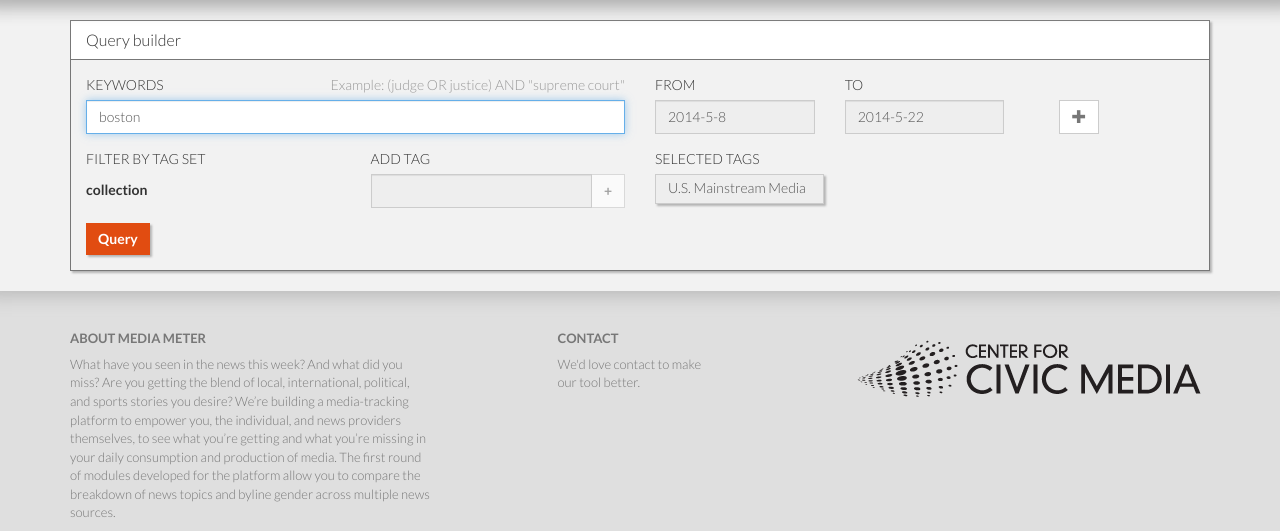
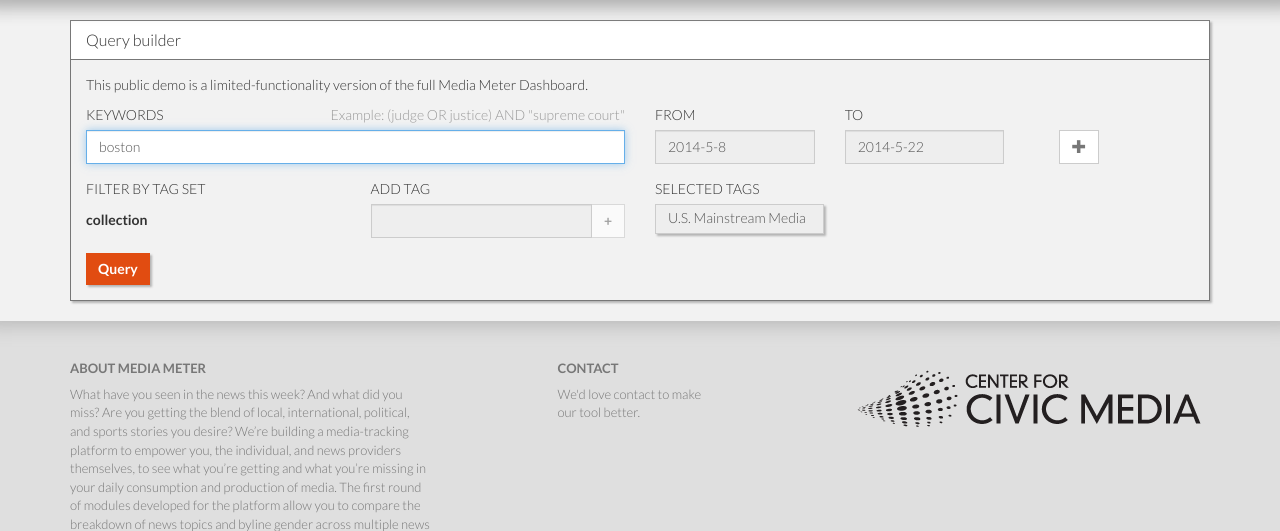
Before and after one commit to mitmedialab/MediaCloud-Dashboard, a Flask app: page / in a window 1280 px wide. Shown: the part 115-646 px from the top of the page. Run offline with Flask 2, Linux system fonts and the light colour scheme; parts of the project's set-up code (start-up, migrations or seed data) failed here and were passed over; some libraries are stand-ins or nearby versions.

Commit message:
Add note about demo version, close #86.

```diff
--- a/app/static/views.js
+++ b/app/static/views.js
@@ -368,6 +368,7 @@ App.DemoQueryListView = App.QueryListView.extend({
         this.$el.html(this.template());
         // Replace loading with queries
         var that = this;
+        this.$('.messages').append($('<p>This public demo is a limited-functionality version of the full Media Meter Dashboard.</p>'))
         this.collection.each(function (m) {
             that.onAdd(m, that.collection)
         });
--- a/app/templates/query_list_view.html
+++ b/app/templates/query_list_view.html
@@ -4,6 +4,7 @@
             <h2 class="panel-title">Query builder</h2>
         </div>
         <div class="query-list-view-content panel-body">
+            <div class="messages"></div>
             <form role="form">
                 <div class="query-views">
                 </div>
```
